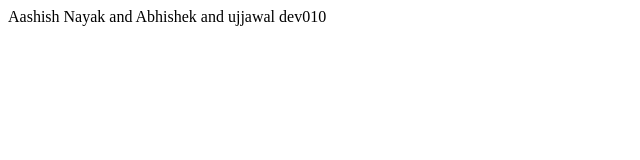
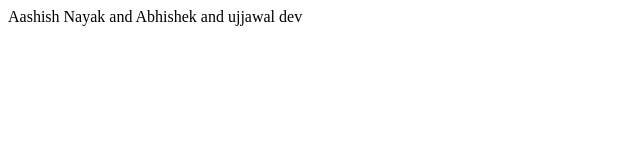
Before and after one commit to Aashishnayak/HTMLTraining, a plain HTML site: page index.html in a window 1280 px wide. Shown: the full height of the page, 0-640 px from the left. Drawn offline with Linux system fonts and the light colour scheme.

Commit message:
added new branch

```diff
--- a/index.html
+++ b/index.html
@@ -7,6 +7,6 @@
     <title>Document</title>
   </head>
   <body>
-    Aashish Nayak and Abhishek and ujjawal dev010
+    Aashish Nayak and Abhishek and ujjawal dev
   </body>
 </html>
```
